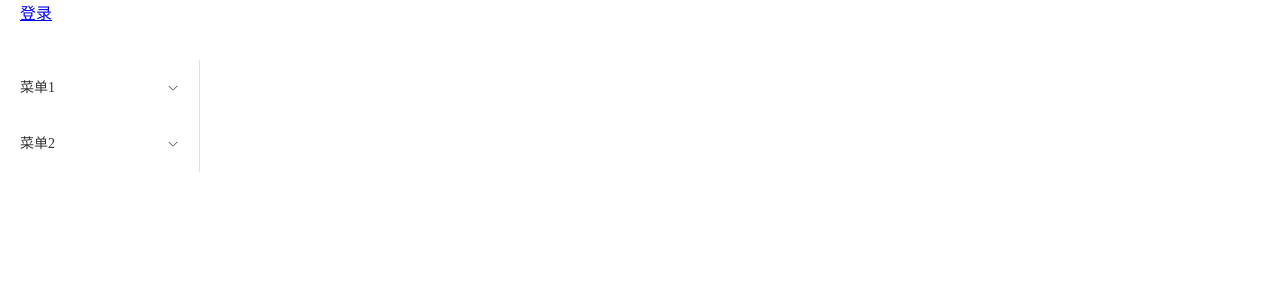
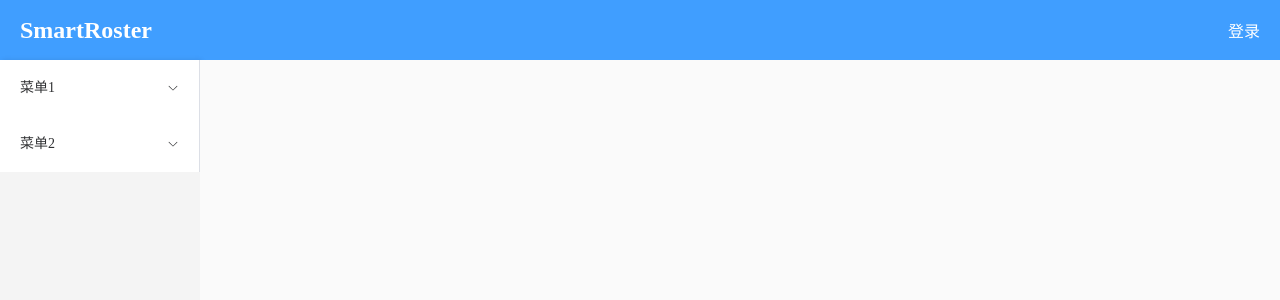
Before and after one commit to zzy-repo/SmartRoster, a Vue app: page / in a window 1280 px wide. Shown: the top 300 px of the page. Built offline with nearby package versions, Linux system fonts and the light colour scheme.

Commit message:
beautify

```diff
--- a/src/client/components/Layout.vue
+++ b/src/client/components/Layout.vue
@@ -26,16 +26,17 @@ const menuItems = [
 
 <template>
   <div class="common-layout">
-    <el-container>
-      <el-header>
-        <router-link to="/login">登录</router-link>
+    <el-container style="height: 100vh;">
+      <el-header style="background-color: #409EFF; color: white; display: flex; align-items: center; justify-content: space-between; padding: 0 20px;">
+        <h1 style="font-size: 24px; margin: 0;">SmartRoster</h1>
+        <router-link to="/login" style="color: white; text-decoration: none;">登录</router-link>
       </el-header>
       <el-container>
-        <el-aside width="200px">
+        <el-aside width="200px" style="background-color: #f4f4f4; box-shadow: 2px 0 5px rgba(0, 0, 0, 0.1);">
           <!-- 使用 SideMenu 组件 -->
           <SideMenu :menuItems="menuItems" :defaultActive="activeMenu" />
         </el-aside>
-        <el-main>
+        <el-main style="padding: 20px; background-color: #fafafa;">
           <router-view />
         </el-main>
       </el-container>
```
